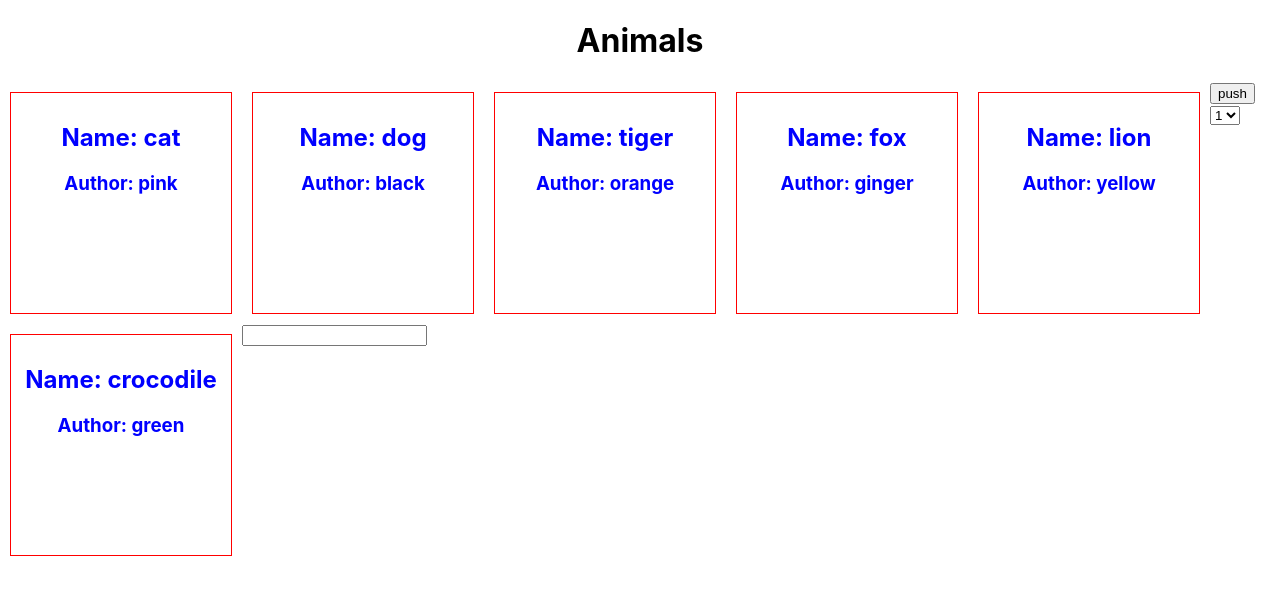
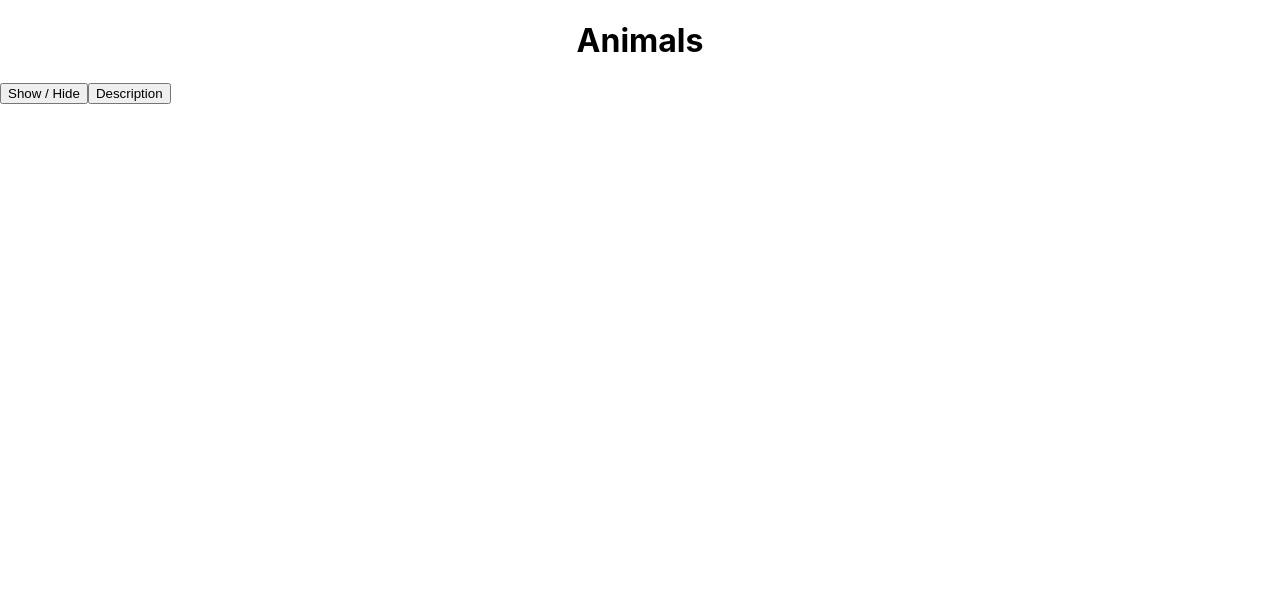
Before and after one commit to rzatalibov555/React_lesson, a React (Create React App) app in the folder app/: page / in a window 1280 px wide. Shown: the top 594 px of the page. Built offline with nearby package versions, Linux system fonts and the light colour scheme.

Commit message:
show, hide, with state and change show description status

```diff
--- a/app/src/App.js
+++ b/app/src/App.js
@@ -22,6 +22,8 @@ class App extends React.Component {
                 { name: "crocodile", color: "green" },
               ],
       title: "Animals",
+      showCards: false,
+      showDescription:false
 
     }
   }
@@ -36,16 +38,19 @@ class App extends React.Component {
 
 
   eventHandler(title) {
-      // console.log("work")
-      // this.state.title = "New Title" // State bele deyiwilmir reactda
       this.setState({
-        title: title     // eger title: title kimi yazilibsa yani object ile value eynidirse o zaman sadece title yazmaq kifayet edir.
+        title: title
       })
       console.log(this.state.title)
   }
 
-  eventHandler2(x) {
-    console.log(x)
+
+  showCardsHandler = () =>{
+    this.setState({showCards: !this.state.showCards})
+  }
+
+  showDescrHandler = () =>{
+    this.setState({showDescription: !this.state.showDescription})
   }
 
   render() {
@@ -60,39 +65,23 @@ class App extends React.Component {
           <h1 onClick={this.inputHandler}>{this.state.title}</h1>
         </div>
 
+
+      {this.state.showCards ?
+
         <div className='App'>
-
           {animal.map((item, i) =>{
             return(
-              <Card name={item.name} color={item.color} click= {this.eventHandler.bind(this)} key={i} />
+              <Card key={i} name={item.name} color={item.color} click= {this.eventHandler.bind(this)} show={this.state.showDescription}  />
             )
           })}
-
-          {/* <Card name={animal[0].name} color={animal[0].color} click= {this.eventHandler.bind(this)} />
-          <Card name={animal[1].name} color={animal[1].color} click= {this.eventHandler.bind(this)} />
-          <Card name={animal[2].name} color={animal[2].color} click= {this.eventHandler.bind(this)} />
-          <Card name={animal[3].name} color={animal[3].color} click= {this.eventHandler.bind(this)} />
-          <Card name={animal[4].name} color={animal[4].color} click= {this.eventHandler.bind(this)} /> */}
         </div>
 
+      : null}
+
+
         <div>
-          {/* <button onClick={this.eventHandler}>push</button> */}
-          <button onClick={this.eventHandler.bind(this)}>push</button>
-
-          {/* <select onChange= {this.eventHandler.bind(this)}>
-            <option>1</option>
-            <option>2</option>
-            <option>3</option>
-
-          </select> */}
-
-          <select onChange= {this.inputHandler}>
-            <option>1</option>
-            <option>2</option>
-            <option>3</option>
-          </select>
-
-          <input type='text' onChange={this.inputHandler} />
+          <button onClick={this.showCardsHandler}>Show / Hide</button>
+          <button onClick={this.showDescrHandler}>Description</button>
         </div>
       </div>
 
--- a/app/src/components/Cards.js
+++ b/app/src/components/Cards.js
@@ -1,12 +1,25 @@
 import React from "react";
 
 export const Card = (props) => {
-    // console.log(props)
-    return(
-        <div style={{ minWidth: "200px", minHeight: "200px", border:"1px solid red", padding:"10px", margin:"10px", color:"blue", float:"left"}}>
-            <h2 onClick={()=> props.click(props.name)}>Name: {props.name}</h2>
-            <h3>Author: {props.color}</h3>
-        </div>
-    )
+    console.log(props)
+    if(props.show){
+        return(
+            <div style={{ minWidth: "200px", minHeight: "200px", border:"1px solid red", padding:"10px", margin:"10px", color:"blue", float:"left"}} >
+                <h2 onClick={()=> props.click(props.name)}>Name: {props.name}</h2>
+                <h3>Author: {props.color}</h3>
+                <h3>Descriprion: </h3>
+                <p>lorem ipsum dolar sit amet</p>
+            </div>
+        )
+    }else{
+        return(
+            <div style={{ minWidth: "200px", minHeight: "200px", border:"1px solid red", padding:"10px", margin:"10px", color:"blue", float:"left"}} >
+                <h2 onClick={()=> props.click(props.name)}>Name: {props.name}</h2>
+                <h3>Author: {props.color}</h3>
+            </div>
+        )
+    }
+
+
 
 }
```
